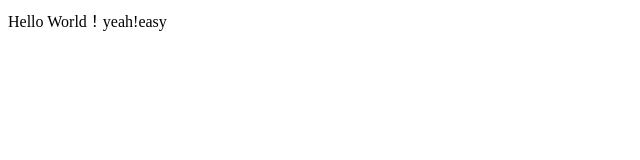
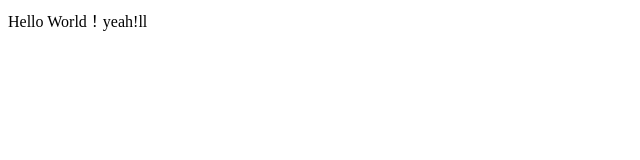
Before and after one commit to oonoryoto/ryo, a plain HTML site: page index2.html in a window 1280 px wide. Shown: the full height of the page, 0-640 px from the left. Drawn offline with Linux system fonts and the light colour scheme.

Commit message:
Revert "[ADD] index2"
This reverts commit 12cfadcefb863ab040f35f692fd89365773cbf40.

```diff
--- a/index2.html
+++ b/index2.html
@@ -5,6 +5,6 @@
 </head>
 
 <body>
-    Hello World！yeah!easy
+    Hello World！yeah!ll
 </body>
 </html>
```
